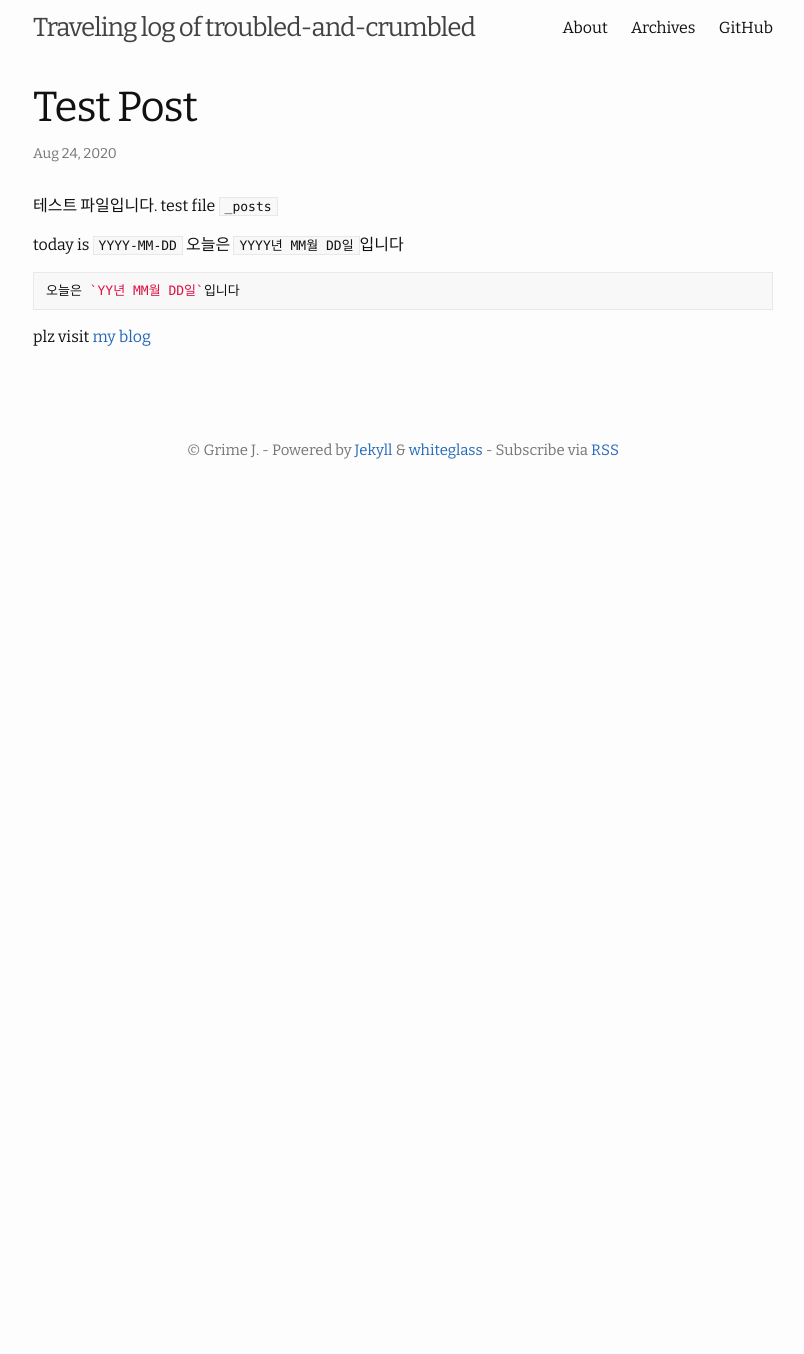
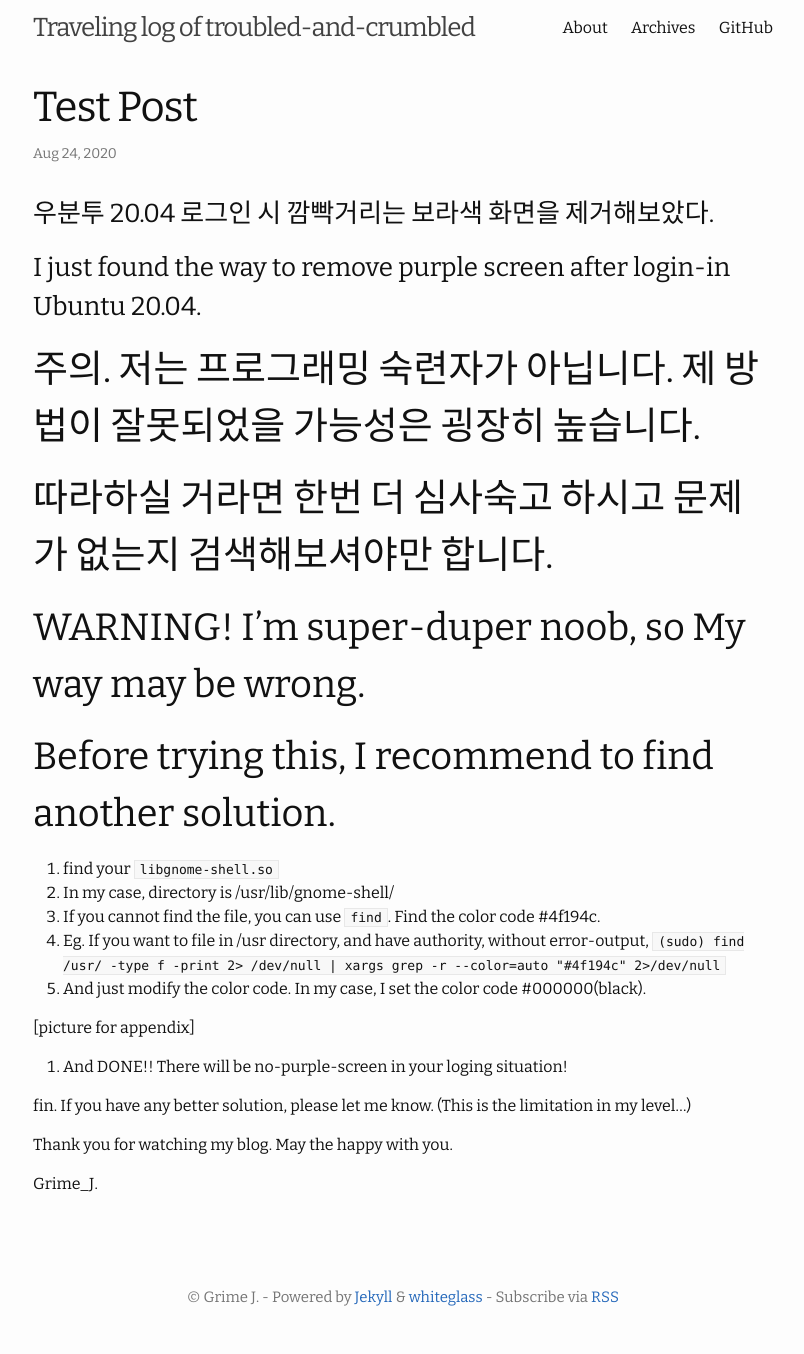
Before and after one commit to grime-j/grime-j.github.io, a Jekyll site: the page built from _posts/2020-08-24-test-post.md, in a window 1280 px wide. Shown: the whole page, without its empty margins (237-1041 px from the left). Built offline with Jekyll 4.4.1, drawn with Linux system fonts in a browser that asks for light colours; before the commit the page ends 900 px from its top, so only the background shows below that.

Commit message:
Update 2020-08-24-test-post.md

```diff
--- a/_posts/2020-08-24-test-post.md
+++ b/_posts/2020-08-24-test-post.md
@@ -2,20 +2,30 @@
 layout: post
 ---
 
-테스트 파일입니다.
-test file
-`_posts`
+### 우분투 20.04 로그인 시 깜빡거리는 보라색 화면을 제거해보았다.
+### I just found the way to remove purple screen after login-in Ubuntu 20.04.
 
-today is `YYYY-MM-DD`
-오늘은 `YYYY년 MM월 DD일`입니다
+# 주의. 저는 프로그래밍 숙련자가 아닙니다. 제 방법이 잘못되었을 가능성은 굉장히 높습니다.
+# 따라하실 거라면 한번 더 심사숙고 하시고 문제가 없는지 검색해보셔야만 합니다.
+# WARNING! I'm super-duper noob, so My way may be wrong.
+# Before trying this, I recommend to find another solution.
 
-{% highlight ruby %}
-오늘은 `YY년 MM월 DD일`입니다
-{% endhighlight %}
+1. find your `libgnome-shell.so`
+2. In my case, directory is /usr/lib/gnome-shell/
+3. If you cannot find the file, you can use `find`. Find the color code #4f194c.
+4. Eg. If you want to file in /usr directory, and have authority, without error-output,
+`(sudo) find /usr/ -type f -print 2> /dev/null | xargs grep -r --color=auto "#4f194c" 2>/dev/null`
+5. And just modify the color code. In my case, I set the color code #000000(black).
+
+[picture for appendix]
+
+6. And DONE!! There will be no-purple-screen in your loging situation!
+
+fin. If you have any better solution, please let me know.
+(This is the limitation in my level...)
 
 
+Thank you for watching my blog.
+May the happy with you.
 
-
-plz visit [my blog]
-
-[my blog]: https://grime-j.github.io
+Grime_J.
```
